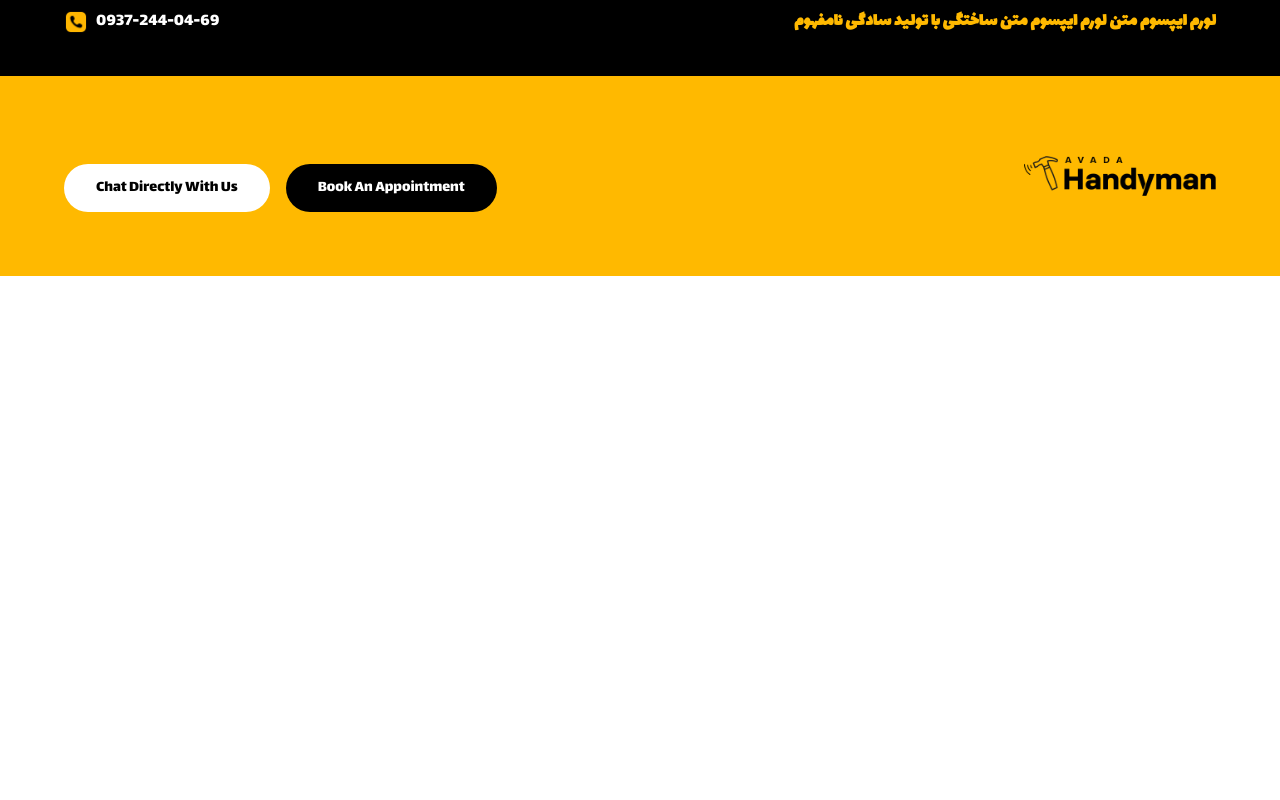
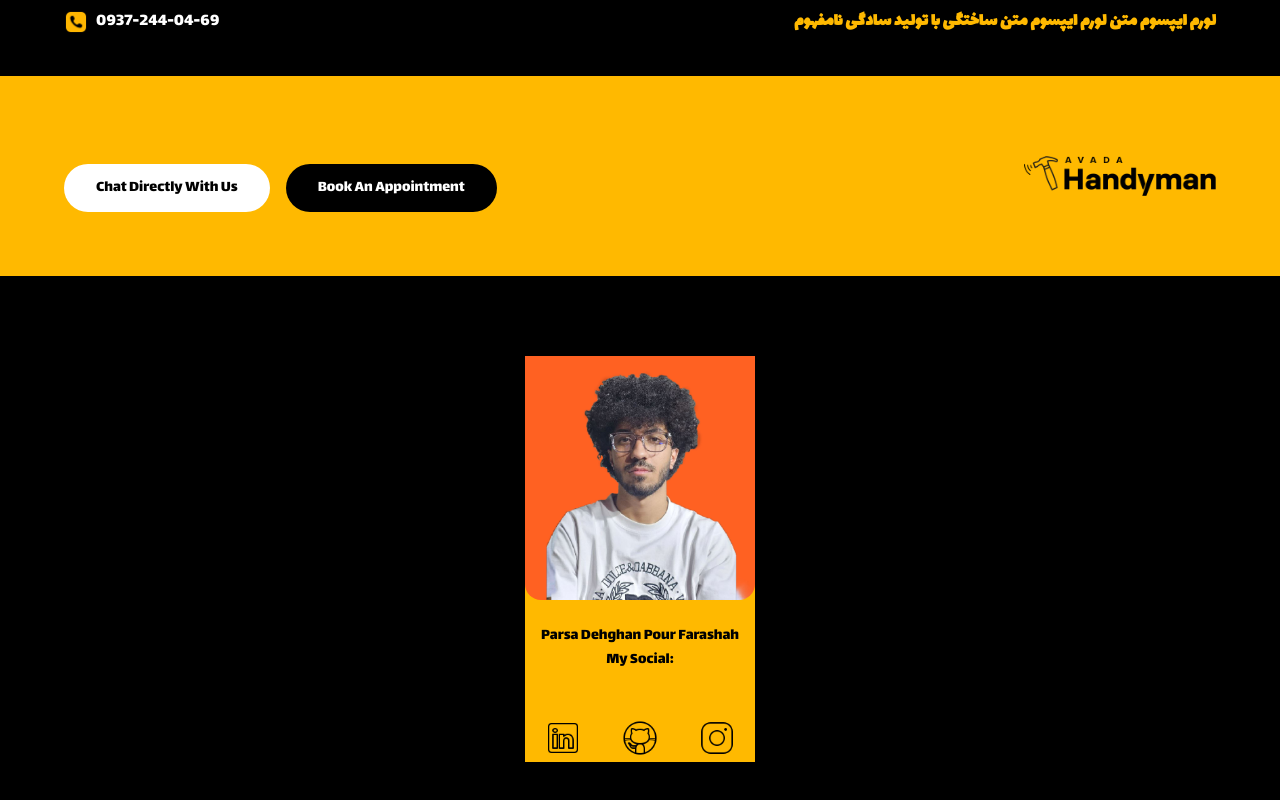
Before and after one commit to parsa-farshah/project-1, a plain HTML site: page index.html in a window 1280 px wide. Shown: the part 3954-4754 px from the top of the page. Before the commit the page ends 4230 px from the top, so only its background shows below. Drawn offline with Linux system fonts and the light colour scheme.

Commit message:
add footer

```diff
--- a/index.html
+++ b/index.html
@@ -491,8 +491,61 @@
         </div>
       </section>
       <!-- footer Me -->
-      <footer>
-
+      <footer class="w-full py-20 bg-black flex justify-center">
+        <div class="w-full 2xl:container flex justify-center">
+          <div class="w-[230px] bg-amber-400">
+            <figure class="h-6/10 w-full">
+              <img
+                class="w-full h-full object-cover object-top rounded-b-2xl"
+                src="images/prsa.jpg"
+                alt=""
+              />
+            </figure>
+            <div class="flex flex-col items-center mt-6">
+              <span>Parsa Dehghan Pour Farashah</span>
+              <span>:My Social</span>
+            </div>
+            <ul class="flex justify-around mt-12 mb-5">
+              <li>
+                <a
+                  href="https://www.instagram.com/parsa_dehghanpour_dv?igsh=eHkwNWhsa3I4ZWVp"
+                >
+                  <figure class="w-9 h-9">
+                    <img
+                      class="w-full h-full"
+                      src="images/icons8-instagram-50.png"
+                      alt=""
+                    />
+                  </figure>
+                </a>
+              </li>
+              <li>
+                <a href="https://github.com/parsa-farshah">
+                  <figure class="w-9 h-9">
+                    <img
+                      class="w-full h-full"
+                      src="images/icons8-github-50.png"
+                      alt=""
+                    />
+                  </figure>
+                </a>
+              </li>
+              <li>
+                <a
+                  href="https://linkedin.com/in/parsa-dehghan-pour-farashah-85ab04250  "
+                >
+                  <figure class="w-9 h-9">
+                    <img
+                      class="w-full h-full"
+                      src="images/icons8-linkedin-50.png"
+                      alt=""
+                    />
+                  </figure>
+                </a>
+              </li>
+            </ul>
+          </div>
+        </div>
       </footer>
     </main>
   </body>
```
Also changed, not shown: images/icons8-github-50.png (added), images/icons8-instagram-50.png (added), images/icons8-linkedin-50.png (added), images/prsa.jpg (added), style/output.css.
